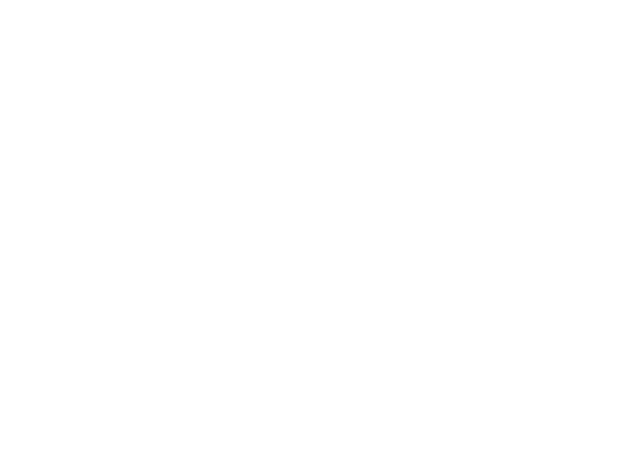
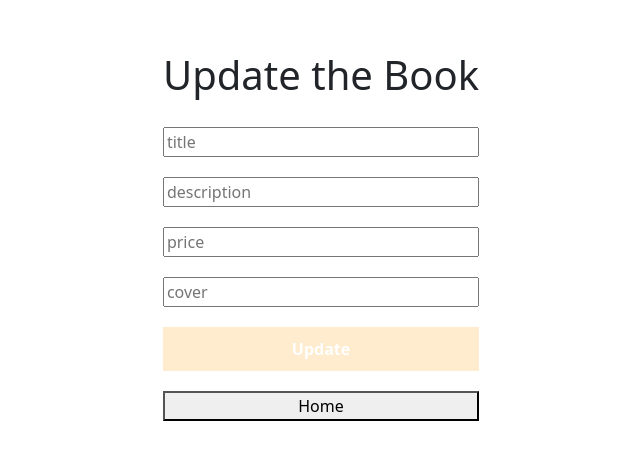
Before and after one commit to kian-mcchesney/CS230L_final, a React (Create React App) app in the folder client/: page /update/1 in a window 1280 px wide. Before the commit this address had no page. Shown: the part 164-624 px from the top of the page, without its empty margins (319-959 px from the left). Built offline with nearby package versions, Linux system fonts and the light colour scheme.

Commit message:
style for button

```diff
--- a/client/src/App.js
+++ b/client/src/App.js
@@ -20,7 +20,7 @@
         <Routes>
           <Route path="/" element={<Books/>} />
           <Route path="/add" element={<Add/>} />
-          <Route path="/update" element={<Update/>} />
+          <Route path="/update/:id" element={<Update/>} />
         </Routes>
       </BrowserRouter>
     </div>
--- a/client/src/pages/Add.jsx
+++ b/client/src/pages/Add.jsx
@@ -41,7 +41,7 @@
             <input type="number" placeholder='price' onChange={handleChange} name = "price"></input>
             <input type="text" placeholder='cover' onChange={handleChange}name="cover"></input>
 
-        <button onClick={handleClick}>Add</button>
+        <button className="formButton" onClick={handleClick}>Add</button>
         {error && "Error: something went wrong"}
         <button onClick={() => navigate("/")}>Home</button>
         </div>
--- a/client/src/pages/Books.jsx
+++ b/client/src/pages/Books.jsx
@@ -42,7 +42,7 @@
                        <p>{book.description}</p>
                        <span>${book.price}</span>
                        <button className="delete" onClick={() => handleDelete(book.ID)}>Delete</button>
-                       <button className="update">Update</button>
+                       <button className="update"><Link to="/update/${book.id}">Update</Link></button>
 
                     </div>
                 ))}
--- a/client/src/pages/Update.jsx
+++ b/client/src/pages/Update.jsx
@@ -1,11 +1,50 @@
-import React from 'react';
+import React from 'react'
+import {useState} from "react";
+import {Link, useNavigate} from "react-router-dom"
+import axios from 'axios';
 
-const Update = () => {
-    return (
-        <div>
-            Update
-        </div>
-    );
+const Update = ()=> {
+    const [book,setBook]=useState({
+        title:"",
+        description:"",
+        price:null,
+        cover:"",
+
+    });
+const [error,setError] = useState(false)
+const navigate = useNavigate();
+
+
+
+const handleChange=(e)=>{
+    setBook((prev) => ({...prev,[e.target.name]: e.target.value}));
+}
+const handleClick = async (e) =>{
+    e.preventDefault();
+    try {
+        await axios.post("http://localhost:8800/books", book);
+        navigate("/")
+    } catch (err) {
+        console.log(err);
+        setError(true)
+
+    }
 }
 
-export default Update;
+
+    return(
+        <div className='form'>
+
+            <h1>Update the Book</h1>
+            <input type="text" placeholder='title' onChange={handleChange} name="title"></input>
+            <input type="text" placeholder='description' onChange={handleChange} name="description"></input>
+            <input type="number" placeholder='price' onChange={handleChange} name = "price"></input>
+            <input type="text" placeholder='cover' onChange={handleChange}name="cover"></input>
+
+        <button className="formButton" onClick={handleClick}>Update</button>
+        {error && "Error: something went wrong"}
+        <button onClick={() => navigate("/")}>Home</button>
+        </div>
+    )
+}
+export default Update
--- a/client/src/style.css
+++ b/client/src/style.css
@@ -44,3 +44,24 @@
     border: 1px solid  rgb(237, 237, 244);
         color: rgb(30, 159, 101);
 }
+
+.form{
+    display: flex;
+    flex-direction: column;
+    gap: 20px;
+}
+
+.input{
+    width: 250px;
+    padding:10px;
+    border: 1px solid gray;
+}
+.formButton{
+
+    border: none;
+    padding: 10px;
+    background-color: blanchedalmond;
+    color:white;
+    font-weight: bold;
+    cursor: pointer;
+}
```
